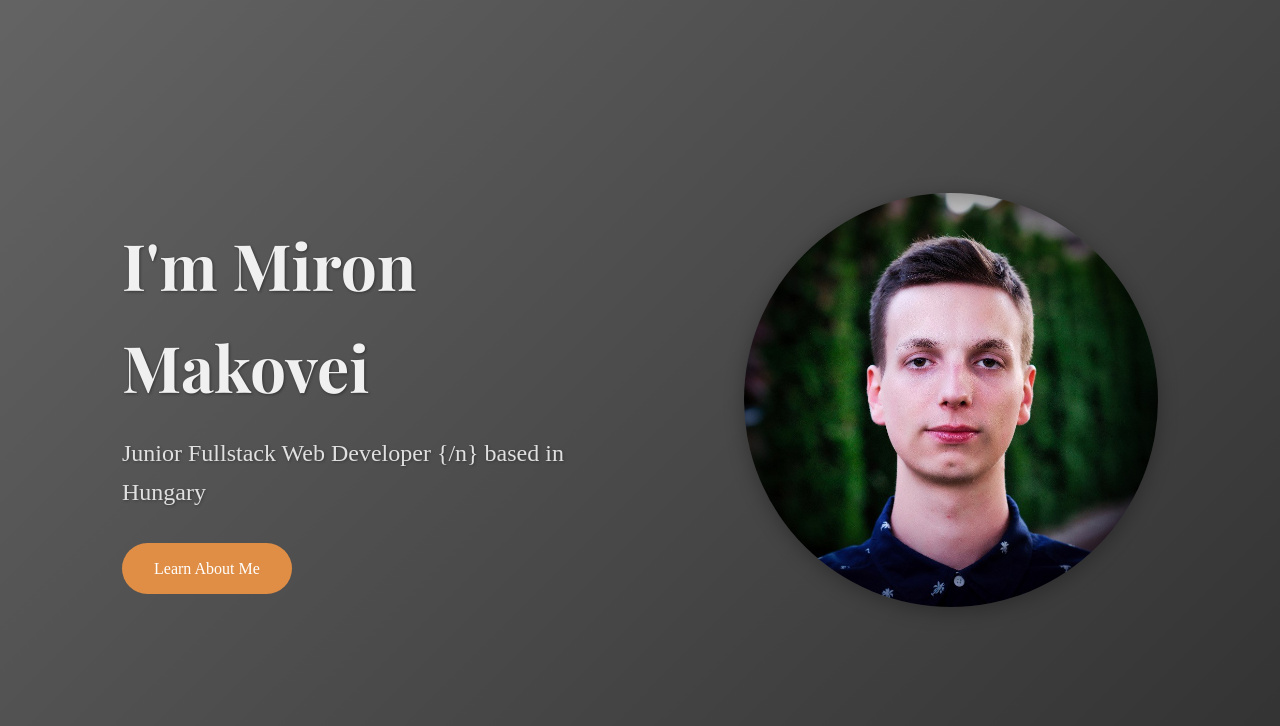
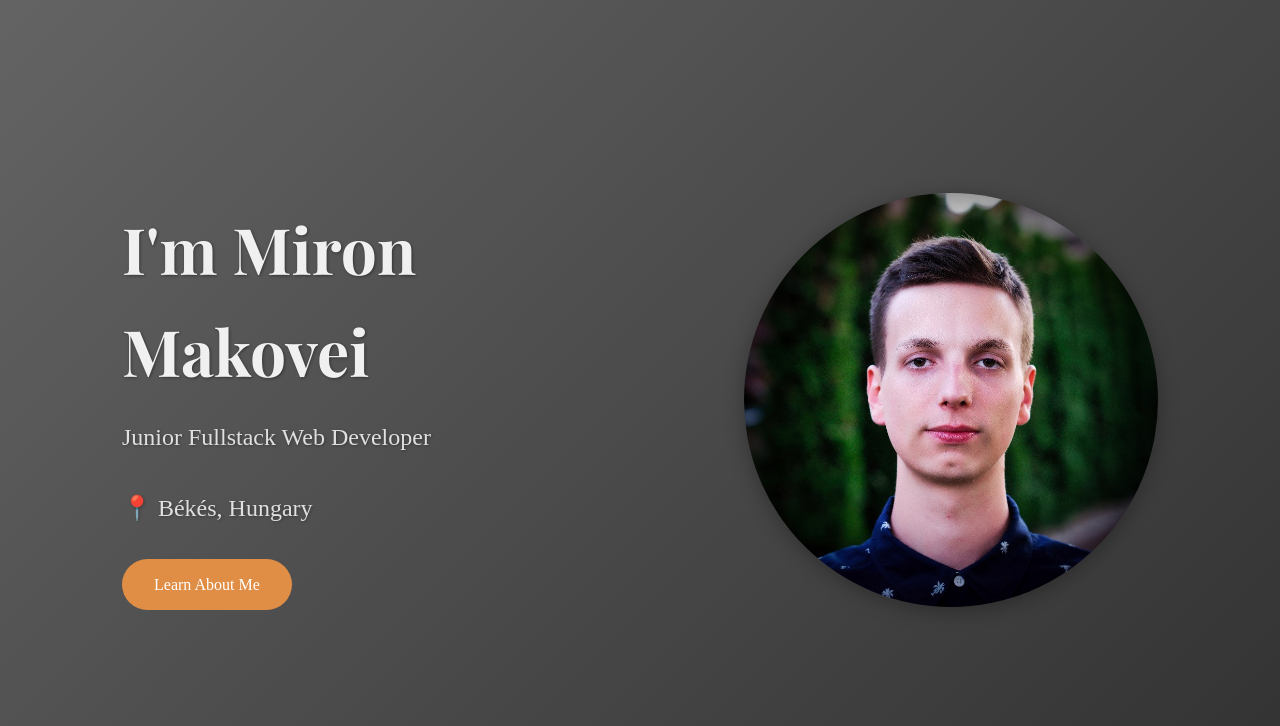
Before and after one commit to MakoveiMiron/portfolio, a website: page index.html in a window 1280 px wide. Shown: the part 74-800 px from the top of the page. Drawn offline with nearby package versions, Linux system fonts and the light colour scheme; a web font is replaced by a local one.

Commit message:
Update index.html

```diff
--- a/index.html
+++ b/index.html
@@ -37,7 +37,8 @@
         <div class="container hero">
             <div class="hero-text">
                 <h1>I'm Miron Makovei</h1>
-                <p>Junior Fullstack Web Developer {/n} based in Hungary</p>
+                <p>Junior Fullstack Web Developer</p>
+                <p>📍 Békés, Hungary</p>
                 <a href="#about-me" class="btn">Learn About Me</a>
             </div>
             <div class="hero-image">
```
